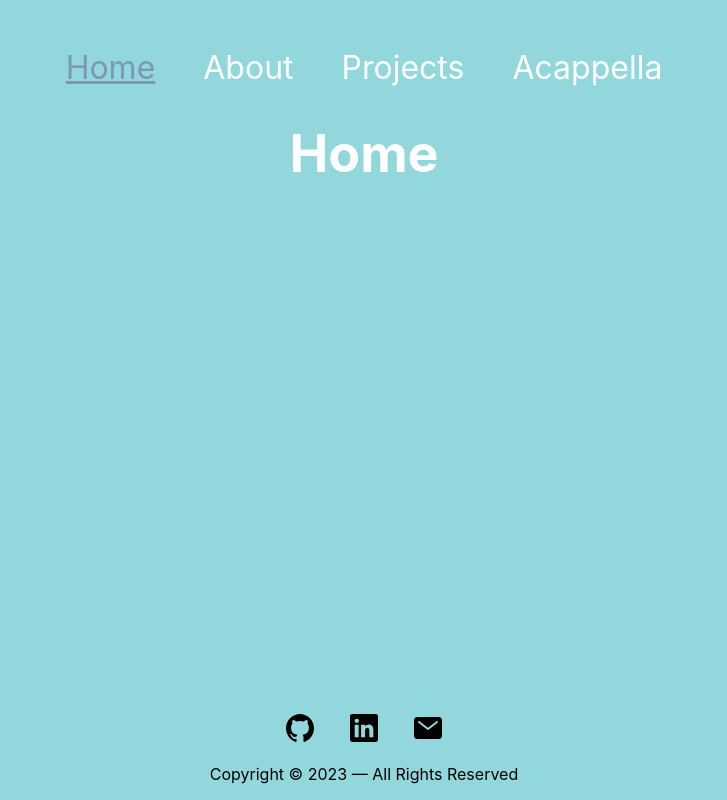
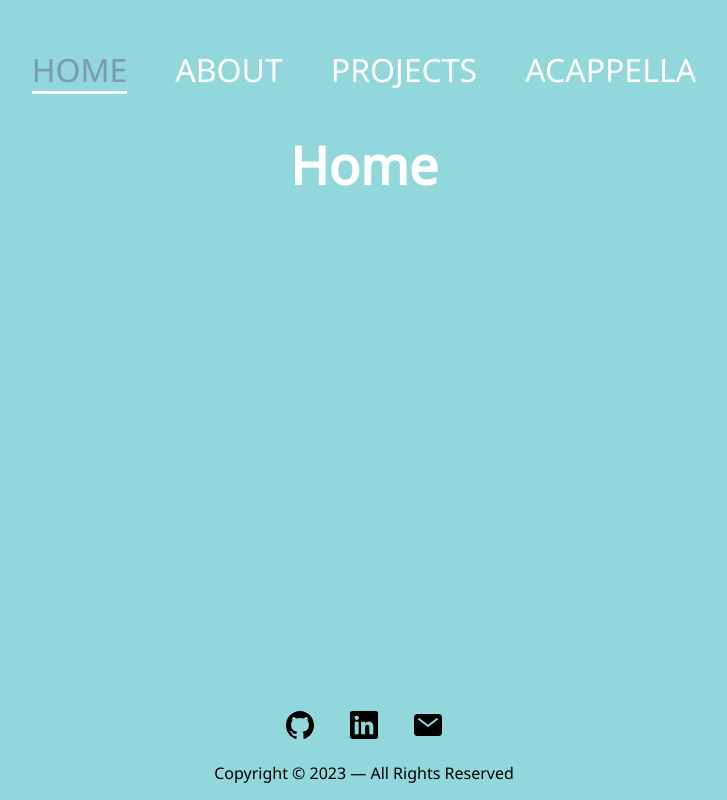
Before and after one commit to nosaj9/portfolio-site, a React (Create React App) app: page / in a window 1280 px wide. Shown: the whole page, without its empty margins (276-1003 px from the left). Built offline with nearby package versions, Linux system fonts and the light colour scheme.

Commit message:
made footer links open in new tab

```diff
--- a/src/components/Footer.tsx
+++ b/src/components/Footer.tsx
@@ -10,15 +10,15 @@ export default function Footer() {
     return (
         <footer>
             <div className="icons">
-                <a href="https://github.com/nosaj9/">
+                <a href="https://github.com/nosaj9/" target="_blank">
                     <IoLogoGithub />
                 </a>
 
-                <a href="https://www.linkedin.com/in/jason-d-wang/">
+                <a href="https://www.linkedin.com/in/jason-d-wang/" target="_blank">
                     <IoLogoLinkedin />
                 </a>
 
-                <a href="mailto:jwangd8@gmail.com">
+                <a href="mailto:jwangd8@gmail.com" target="_blank">
                     <IoMail />
                 </a>
             </div>
--- a/src/components/Navbar.scss
+++ b/src/components/Navbar.scss
@@ -1,3 +1,5 @@
+@import "../style/colors";
+
 .navbar {
     display: flex;
     flex-direction: row;
@@ -12,15 +14,16 @@
 }
 
 .active {
-    color: #7c98b3;
+    color: $navbar-active;
+    border-bottom: 3px solid white;
 }
 
 .option {
     font-size: 2rem;
-    transition: all 350ms ease;
+    transition: color 350ms ease;
+    text-decoration: none;
 }
 
 .option:hover {
-    text-decoration-color: #7c98b3;
-    text-decoration: underline;
+    color: $navbar-active;
 }
--- a/src/components/Navbar.tsx
+++ b/src/components/Navbar.tsx
@@ -7,13 +7,13 @@ export default function Navbar() {
 
     return (
         <nav className="navbar">
-            <NavLink to="/" className={({ isActive }) => (isActive ? activeLink : normalLink)}>Home</NavLink>
+            <NavLink to="/" className={({ isActive }) => (isActive ? activeLink : normalLink)}>HOME</NavLink>
 
-            <NavLink to="/about" className={({ isActive }) => (isActive ? activeLink : normalLink)}>About</NavLink>
+            <NavLink to="/about" className={({ isActive }) => (isActive ? activeLink : normalLink)}>ABOUT</NavLink>
 
-            <NavLink to="/projects" className={({ isActive }) => (isActive ? activeLink : normalLink)}>Projects</NavLink>
+            <NavLink to="/projects" className={({ isActive }) => (isActive ? activeLink : normalLink)}>PROJECTS</NavLink>
 
-            <NavLink to="/acappella" className={({ isActive }) => (isActive ? activeLink : normalLink)}>Acappella</NavLink>
+            <NavLink to="/acappella" className={({ isActive }) => (isActive ? activeLink : normalLink)}>ACAPPELLA</NavLink>
         </nav>
     )
 }
--- a/src/index.scss
+++ b/src/index.scss
@@ -1,10 +1,12 @@
 @import "./style/colors";
+@import url('https://fonts.googleapis.com/css?family=Noto+Sans');
 
 body {
   margin: 0;
-  font-family: -apple-system, BlinkMacSystemFont, 'Segoe UI', 'Roboto', 'Oxygen',
-    'Ubuntu', 'Cantarell', 'Fira Sans', 'Droid Sans', 'Helvetica Neue',
-    sans-serif;
+  // font-family: -apple-system, BlinkMacSystemFont, 'Segoe UI', 'Roboto', 'Oxygen',
+  //   'Ubuntu', 'Cantarell', 'Fira Sans', 'Droid Sans', 'Helvetica Neue',
+  //   sans-serif;
+  font-family: 'Noto Sans';
   -webkit-font-smoothing: antialiased;
   -moz-osx-font-smoothing: grayscale;
   background-color: $background-color;
--- a/src/style/colors.scss
+++ b/src/style/colors.scss
@@ -1 +1,2 @@
 $background-color: #92D7DC;
+$navbar-active: #7c98b3;
```
